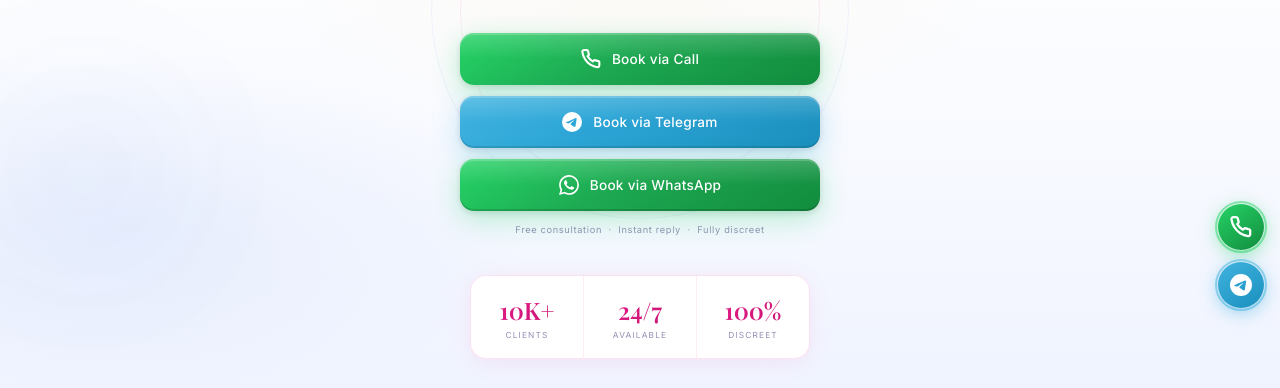
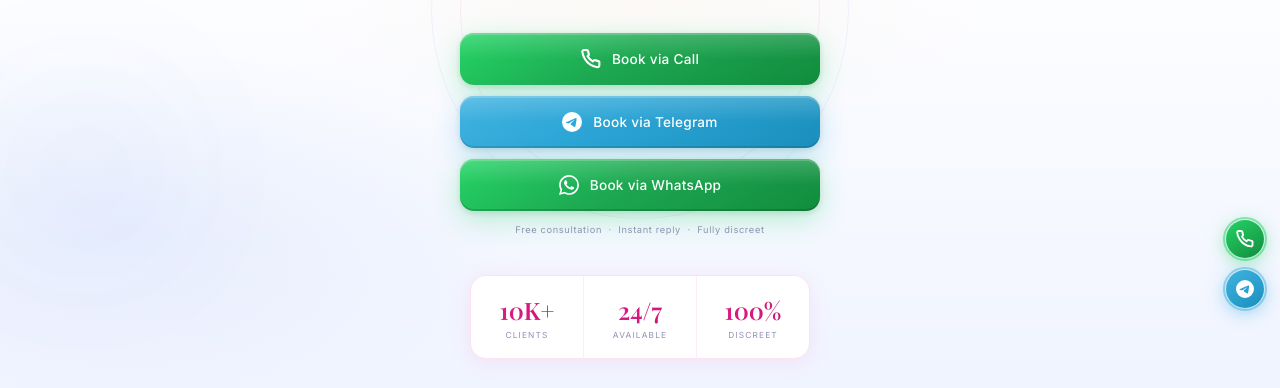
Before and after one commit to ashuraj8980/RealGlow, a plain HTML site: page index.html in a window 1280 px wide. Shown: the part 412-800 px from the top of the page. Drawn offline with nearby package versions, Linux system fonts and the light colour scheme; a script that the page names is missing; a web font is replaced by a local one.

Commit message:
Add files via upload

```diff
--- a/index.html
+++ b/index.html
@@ -608,7 +608,7 @@
       z-index: 999;
     }
     .float-btn {
-      width: 46px; height: 46px;
+      width: 38px; height: 38px;
       border-radius: 50%;
       border: none;
       cursor: pointer;
@@ -627,7 +627,7 @@
       background: linear-gradient(145deg, #40b3e0, #1a8fbd);
       box-shadow: 0 4px 18px rgba(44,165,214,0.5);
     }
-    .float-btn svg { width: 22px; height: 22px; }
+    .float-btn svg { width: 18px; height: 18px; }
     .float-btn::after {
       content: '';
       position: absolute; inset: -3px;
@@ -810,6 +810,18 @@
     </div>
   </div>
 
+  <!-- FLOATING BUTTONS -->
+  <div class="float-btns">
+    <button class="float-btn float-call" id="floatCallBtn">
+      <span class="float-label">Call — ₹49</span>
+      <svg viewBox="0 0 24 24" fill="none" stroke="white" stroke-width="2.5" stroke-linecap="round" stroke-linejoin="round"><path d="M22 16.92v3a2 2 0 0 1-2.18 2 19.79 19.79 0 0 1-8.63-3.07A19.5 19.5 0 0 1 4.69 12 19.79 19.79 0 0 1 1.61 3.42 2 2 0 0 1 3.6 1.27h3a2 2 0 0 1 2 1.72c.127.96.361 1.903.7 2.81a2 2 0 0 1-.45 2.11L7.91 8.83a16 16 0 0 0 6.09 6.09l1.13-.93a2 2 0 0 1 2.11-.45c.907.339 1.85.573 2.81.7A2 2 0 0 1 22 16.92z"/></svg>
+    </button>
+    <button class="float-btn float-tg" id="floatTgBtn">
+      <span class="float-label">Telegram Free</span>
+      <svg viewBox="0 0 24 24" fill="white"><path d="M11.944 0A12 12 0 0 0 0 12a12 12 0 0 0 12 12 12 12 0 0 0 12-12A12 12 0 0 0 12 0a12 12 0 0 0-.056 0zm4.962 7.224c.1-.002.321.023.465.14a.506.506 0 0 1 .171.325c.016.093.036.306.02.472-.18 1.898-.962 6.502-1.36 8.627-.168.9-.499 1.201-.82 1.23-.696.065-1.225-.46-1.9-.902-1.056-.693-1.653-1.124-2.678-1.8-1.185-.78-.417-1.21.258-1.91.177-.184 3.247-2.977 3.307-3.23.007-.032.014-.15-.056-.212s-.174-.041-.249-.024c-.106.024-1.793 1.14-5.061 3.345-.48.33-.913.49-1.302.48-.428-.008-1.252-.241-1.865-.44-.752-.245-1.349-.374-1.297-.789.027-.216.325-.437.893-.663 3.498-1.524 5.83-2.529 6.998-3.014 3.332-1.386 4.025-1.627 4.476-1.635z"/></svg>
+    </button>
+  </div>
+
   <script>
     let pendingPlatform = '';
     let pendingUrl = '';
@@ -927,16 +939,5 @@
     });
   </script>
 
-  <!-- FLOATING BUTTONS -->
-  <div class="float-btns">
-    <button class="float-btn float-call" id="floatCallBtn">
-      <span class="float-label">Call — ₹49</span>
-      <svg viewBox="0 0 24 24" fill="none" stroke="white" stroke-width="2.5" stroke-linecap="round" stroke-linejoin="round"><path d="M22 16.92v3a2 2 0 0 1-2.18 2 19.79 19.79 0 0 1-8.63-3.07A19.5 19.5 0 0 1 4.69 12 19.79 19.79 0 0 1 1.61 3.42 2 2 0 0 1 3.6 1.27h3a2 2 0 0 1 2 1.72c.127.96.361 1.903.7 2.81a2 2 0 0 1-.45 2.11L7.91 8.83a16 16 0 0 0 6.09 6.09l1.13-.93a2 2 0 0 1 2.11-.45c.907.339 1.85.573 2.81.7A2 2 0 0 1 22 16.92z"/></svg>
-    </button>
-    <button class="float-btn float-tg" id="floatTgBtn">
-      <span class="float-label">Telegram Free</span>
-      <svg viewBox="0 0 24 24" fill="white"><path d="M11.944 0A12 12 0 0 0 0 12a12 12 0 0 0 12 12 12 12 0 0 0 12-12A12 12 0 0 0 12 0a12 12 0 0 0-.056 0zm4.962 7.224c.1-.002.321.023.465.14a.506.506 0 0 1 .171.325c.016.093.036.306.02.472-.18 1.898-.962 6.502-1.36 8.627-.168.9-.499 1.201-.82 1.23-.696.065-1.225-.46-1.9-.902-1.056-.693-1.653-1.124-2.678-1.8-1.185-.78-.417-1.21.258-1.91.177-.184 3.247-2.977 3.307-3.23.007-.032.014-.15-.056-.212s-.174-.041-.249-.024c-.106.024-1.793 1.14-5.061 3.345-.48.33-.913.49-1.302.48-.428-.008-1.252-.241-1.865-.44-.752-.245-1.349-.374-1.297-.789.027-.216.325-.437.893-.663 3.498-1.524 5.83-2.529 6.998-3.014 3.332-1.386 4.025-1.627 4.476-1.635z"/></svg>
-    </button>
-  </div>
 </body>
 </html>
```
